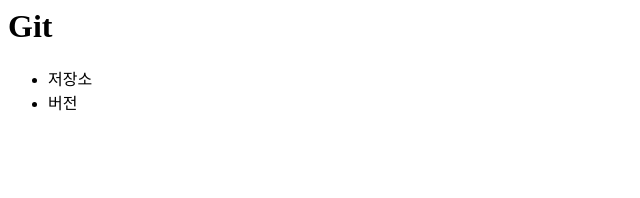
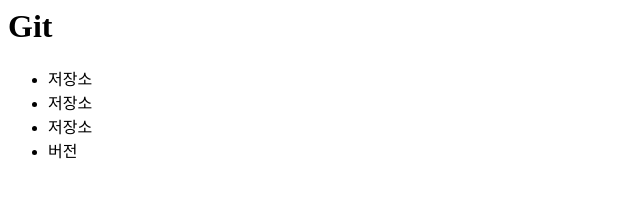
Before and after one commit to kimhun456/opentutorials_git_kimhun456, a plain HTML site: page index.html in a window 1280 px wide. Shown: the whole page, without its empty margins (0-640 px from the left). Drawn offline with Linux system fonts and the light colour scheme.

Commit message:
실험소 복

```diff
--- a/index.html
+++ b/index.html
@@ -6,6 +6,10 @@
 		<ul>
 			<li>저장소</li>
 
+			<li>저장소</li>
+
+			<li>저장소</li>
+
 			<li>버전</li>
 		</ul>
 	</body>
```
